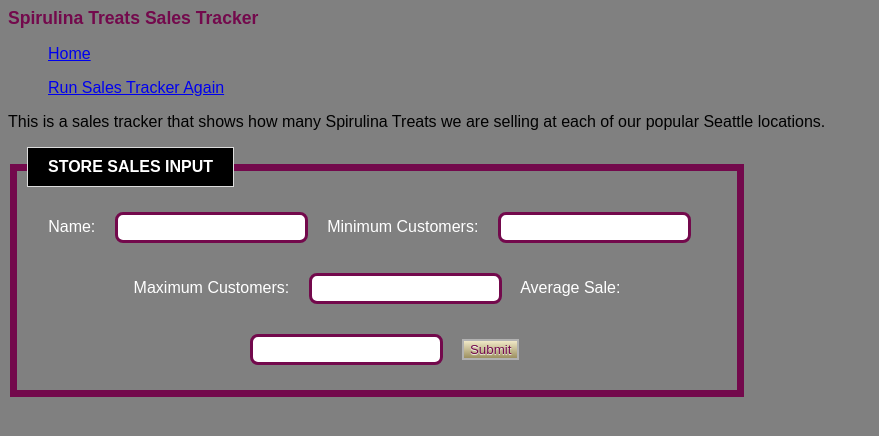
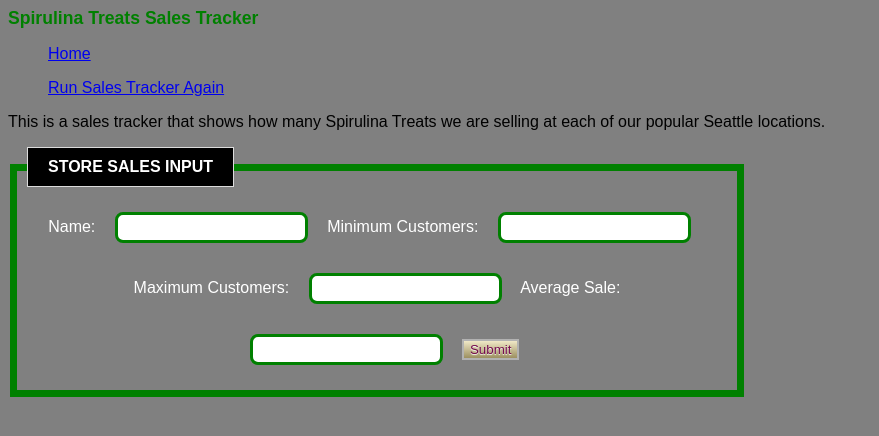
Before and after one commit to THXBurke/Cookies, a plain HTML site: page sales.html in a window 1280 px wide. Shown: the whole page, without its empty margins (0-879 px from the left). Drawn offline with Linux system fonts and the light colour scheme.

Commit message:
work on rendering table

```diff
--- a/app.js
+++ b/app.js
@@ -136,6 +136,6 @@ var avgTreats = parseInt(event.target.avgTreats.value);
 makeHeaderRow();
 renderAllStores();
 makeFooterRow();
-
+}
 
 // salesInput.addEventListener('submit', dataInput);
--- a/style.css
+++ b/style.css
@@ -22,7 +22,7 @@ body {
 
 h1, h2 {
   font-size: 1.1em;
-  color: #73094c;
+  color: green;
 }
 
 ul {
@@ -40,7 +40,7 @@ img {
 }
 
 input {
-  border: 3px solid #73094c;
+  border: 3px solid green;
   border-radius: 8px;
   padding: 5px 5px 5px 5px;
   margin: 15px;
@@ -54,7 +54,7 @@ label {
 
 fieldset {
   max-width: 700px;
-  border: 7px solid #73094c;
+  border: 7px solid green;
   /*border-radius: 75px;*/
   padding: 10px;
   text-align: center;
```
Also changed, not shown: index.html (+0 -1 lines).
